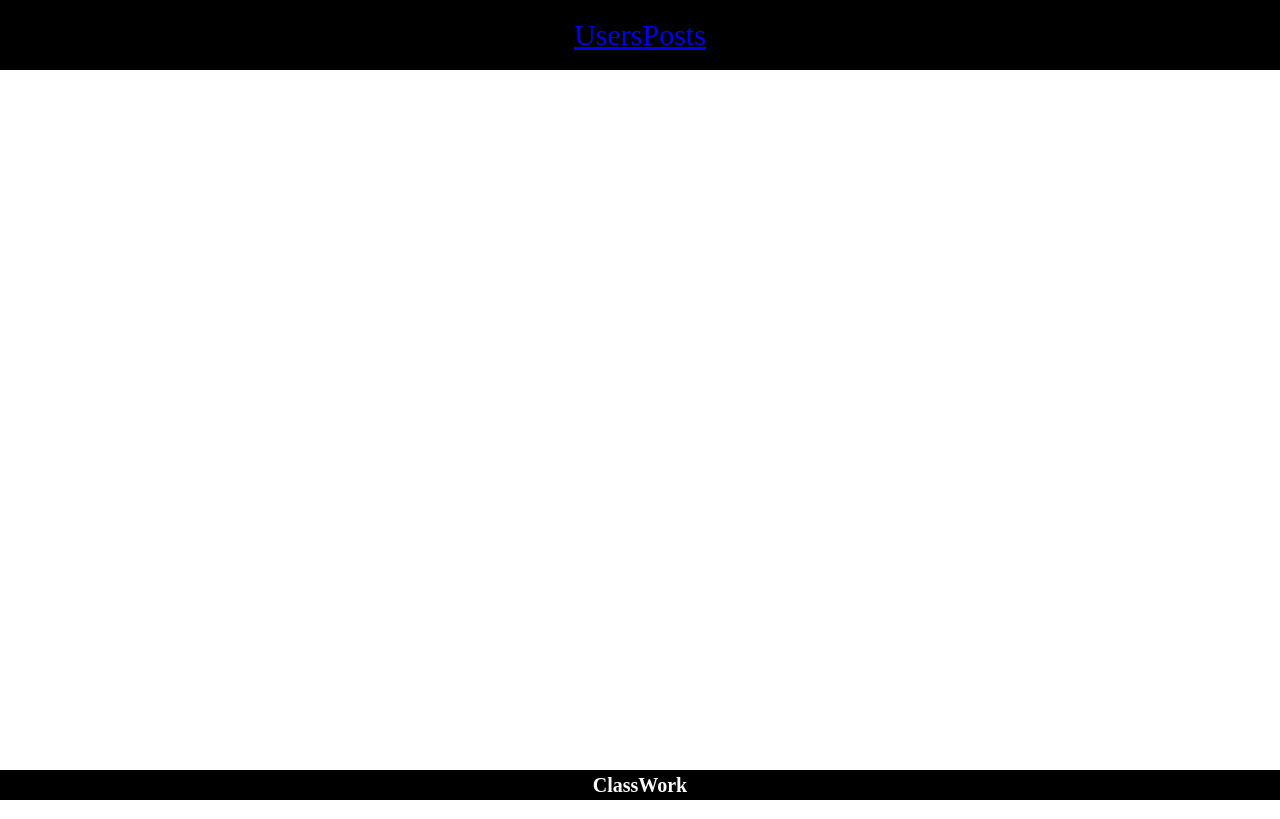
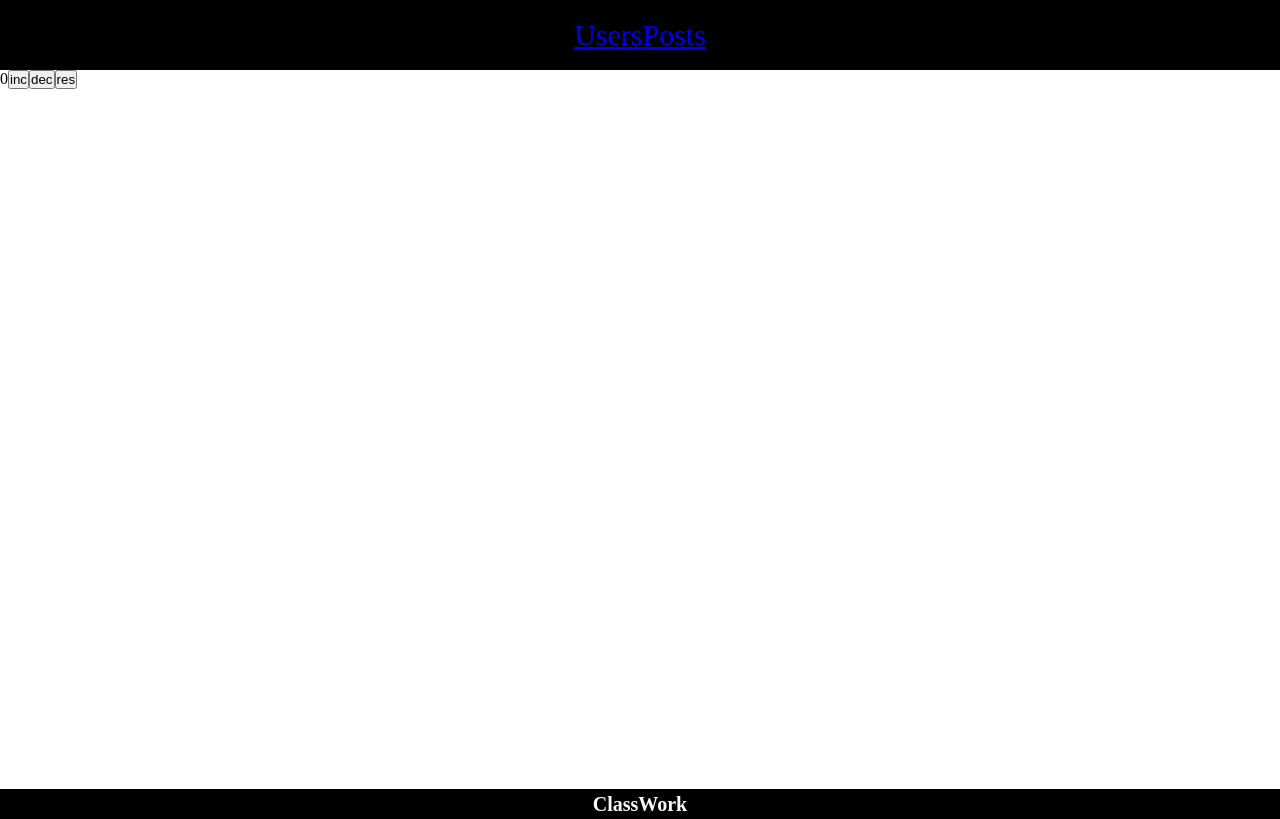
Before and after one commit to procenkone/REACT, a React (Create React App) app in the folder clean-react-app/: page / in a window 1280 px wide. Built offline with nearby package versions, Linux system fonts and the light colour scheme.

Commit message:
useReducer Hook

```diff
--- a/clean-react-app/src/App.js
+++ b/clean-react-app/src/App.js
@@ -10,7 +10,6 @@ function App() {
             <Routes>
                 <Route path="/" element={<Layout/>}>
 
-
                 </Route>
             </Routes>
         </div>
--- a/clean-react-app/src/components/Layout/Layout.js
+++ b/clean-react-app/src/components/Layout/Layout.js
@@ -2,6 +2,7 @@ import React from 'react';
 import {NavLink, Outlet} from "react-router-dom";
 
 import css from './layout.module.css'
+import Temp from "../Temp";
 
 const Layout = () => {
     return (
@@ -10,7 +11,7 @@ const Layout = () => {
                 <NavLink to="/users">Users</NavLink>
                 <NavLink to="/posts">Posts</NavLink>
             </div>
-
+            <Temp/>
             <div className={css.outlet}>
                 <Outlet/>
             </div>
--- /dev/null
+++ b/clean-react-app/src/components/Temp.js
@@ -0,0 +1,30 @@
+import React, {useReducer} from 'react';
+
+const reduser = (state, action) => {
+    switch (action.type) {
+        case "inc": {
+            return {...state, count: state.count + 1}
+        }
+        case "dec": {
+            return {...state, count: state.count - 1}
+        }
+        case "res":
+            return {...state, count:action.payload}
+    }
+}
+
+const Temp = () => {
+    const [state, dispatch] = useReducer(reduser, {count: 0})
+    return (
+        <div>
+            {state.count}
+
+            <button onClick={() => dispatch({type: 'inc'})}>inc</button>
+            <button onClick={() => dispatch({type: 'dec'})}>dec</button>
+            <button onClick={() => dispatch({type: 'res', payload: 0})}>res</button>
+
+        </div>
+    );
+};
+
+export default Temp;
```
